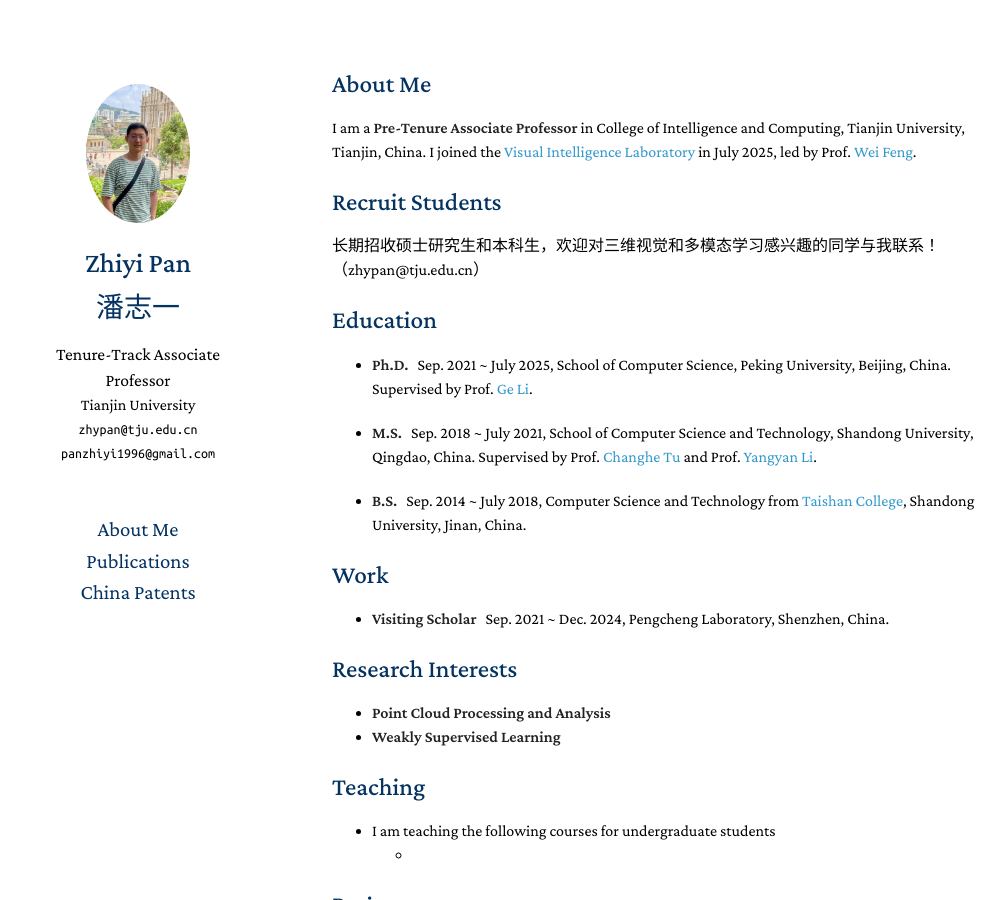
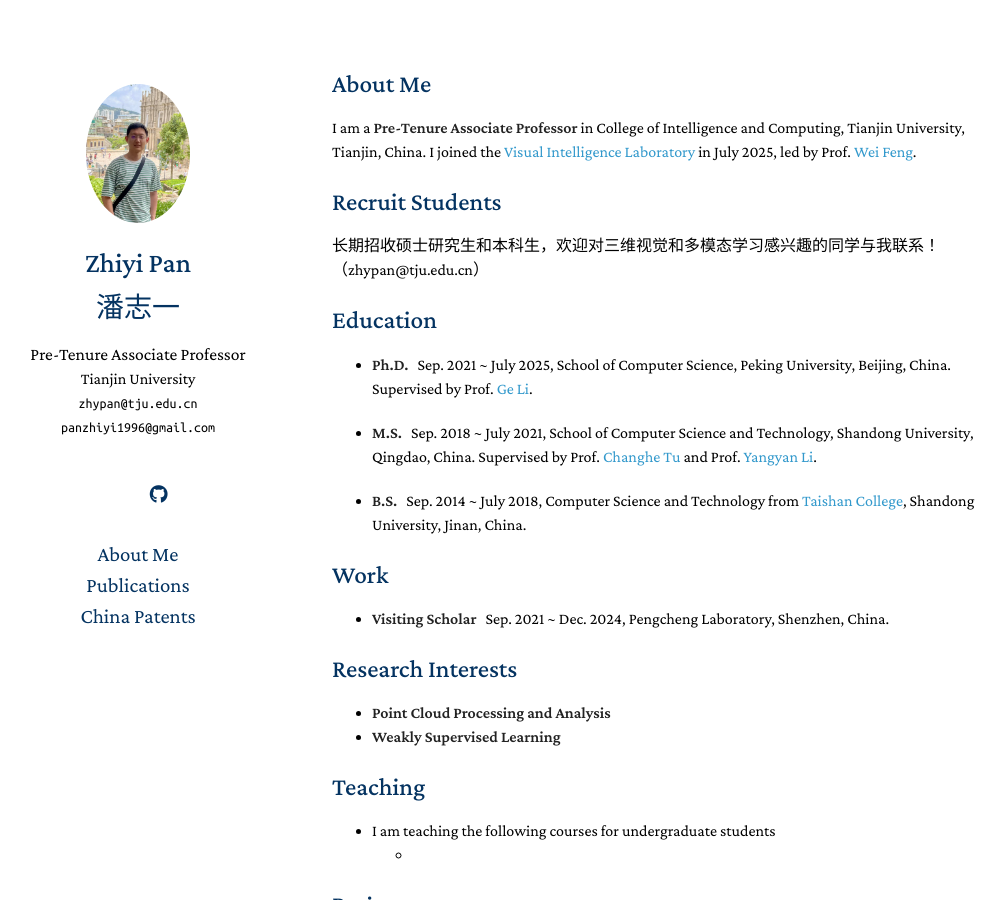
Before and after one commit to panzhiyi/panzhiyi.github.io, a Jekyll site: the page built from index.md, in a window 1280 px wide and 900 px high. Shown: the whole window, without its empty margins (138-1143 px from the left). Built offline with Jekyll 4.4.1, drawn with Linux system fonts in a browser that asks for light colours; a style sheet for code colours, icons or effects is not loaded.

Commit message:
Update _config.yml

```diff
--- a/_config.yml
+++ b/_config.yml
@@ -1,23 +1,23 @@
 # Basic Information
 title_english: Zhiyi Pan
 title_chinese: 潘志一
-position: Tenure-Track Associate Professor
+position: Pre-Tenure Associate Professor
 affiliation: Tianjin University
 email: zhypan@tju.edu.cn panzhiyi1996@gmail.com
 
 
 # Search Engine Optimization (SEO)
 # The following information is used to improve the website traffic from search engines, e.g., Google.
-keywords: Zhiyi Pan,潘志一,Associate Researcher of Tianjin University
+keywords: Zhiyi Pan,潘志一,Pre-Tenure Associate Professor of Tianjin University
 description: Zhiyi Pan's Homepage.
 canonical: https://panzhiyi.top/
 
 # Links
 # If you don't need one of them, you may delete the corresponding line.
 
-# google_scholar:
+google_scholar: https://scholar.google.com/citations?user=Mdtik3oAAAAJ
 # cv_link:
-# github_link:
+github_link: https://github.com/panzhiyi/
 # linkedin:
 # twitter:
 
```
